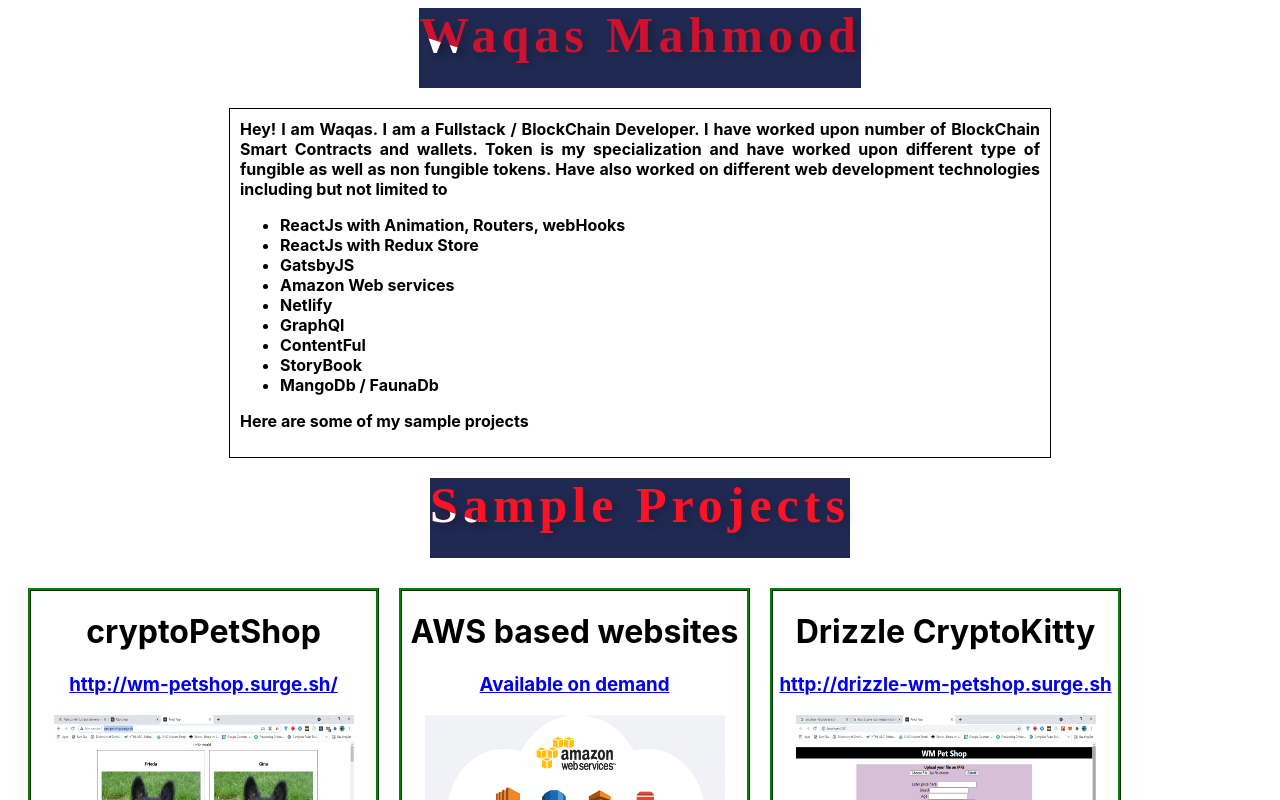
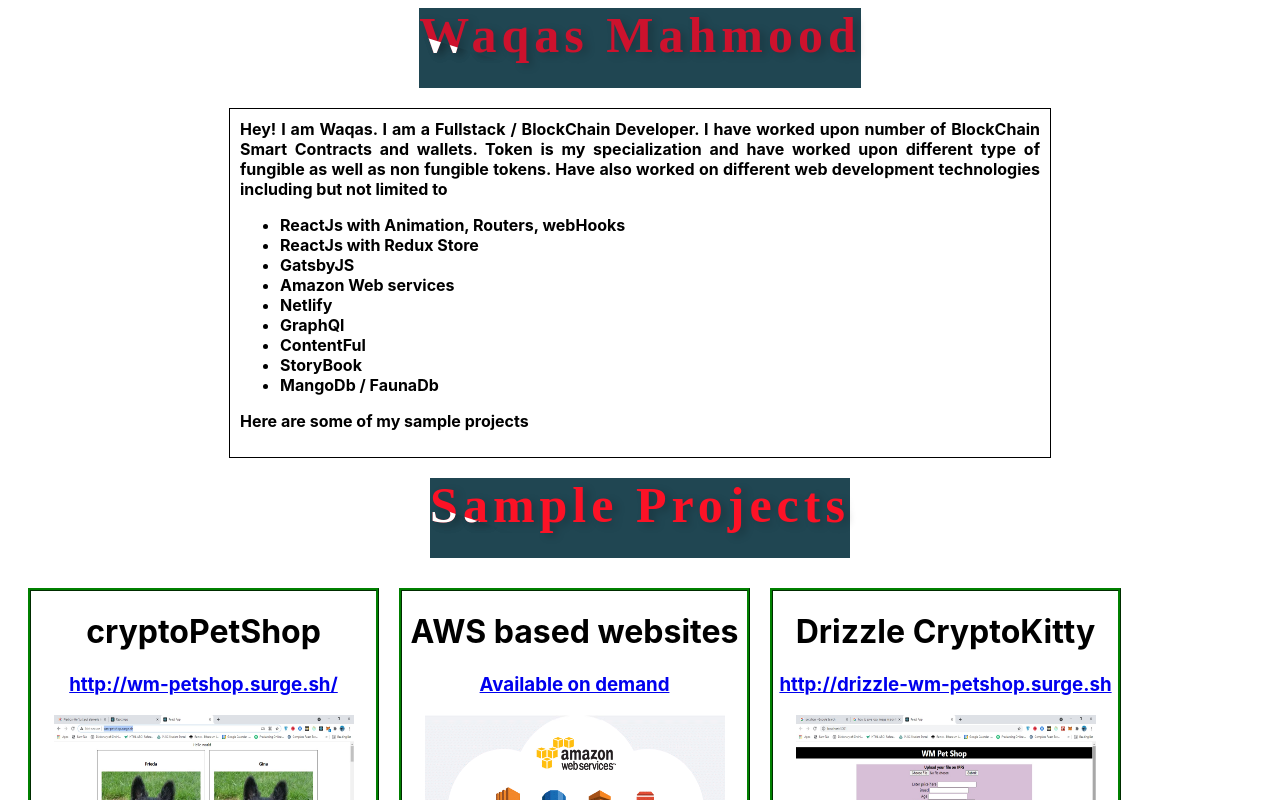
Before and after one commit to wmahmood1984/wm-profile, a React (Create React App) app: page / in a window 1280 px wide. Shown: the top 800 px of the page. Built offline with nearby package versions, Linux system fonts and the light colour scheme.

Commit message:
final changes made in manifest file

```diff
--- a/public/index.html
+++ b/public/index.html
@@ -26,7 +26,7 @@
       work correctly both with client-side routing and a non-root public URL.
       Learn how to configure a non-root public URL by running `npm run build`.
     -->
-    <title>React App</title>
+    <title>Waqas Mahmood Profile</title>
   </head>
   <body>
     <noscript>You need to enable JavaScript to run this app.</noscript>
--- a/src/AnimatedText.module.css
+++ b/src/AnimatedText.module.css
@@ -6,7 +6,7 @@
     user-select:none;
     min-height: 10vh;
     max-width: 600px;
-    background-color: #202952;
+    background-color: #204652;
   }
 
   .animatedTextContent {
```
